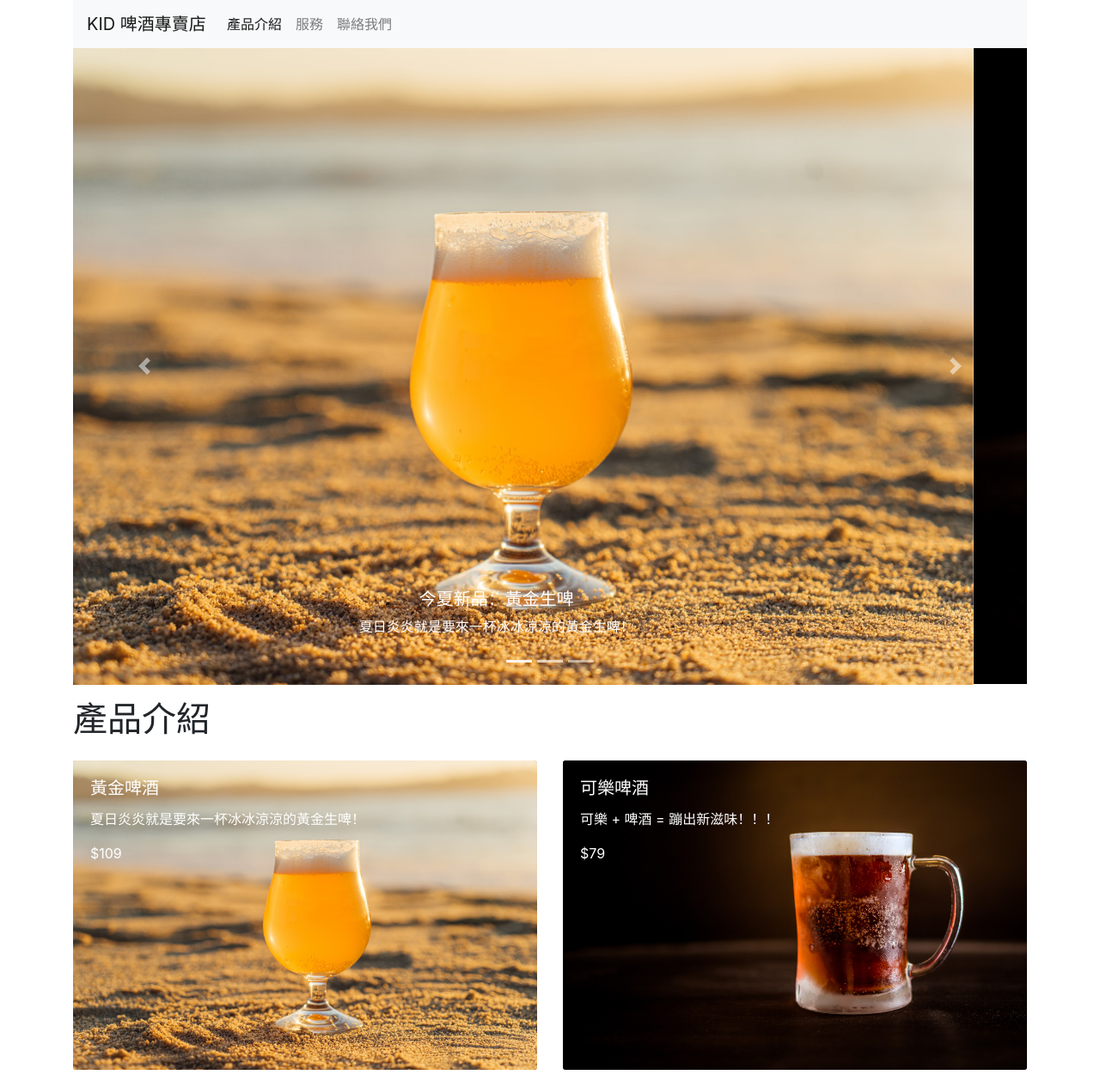
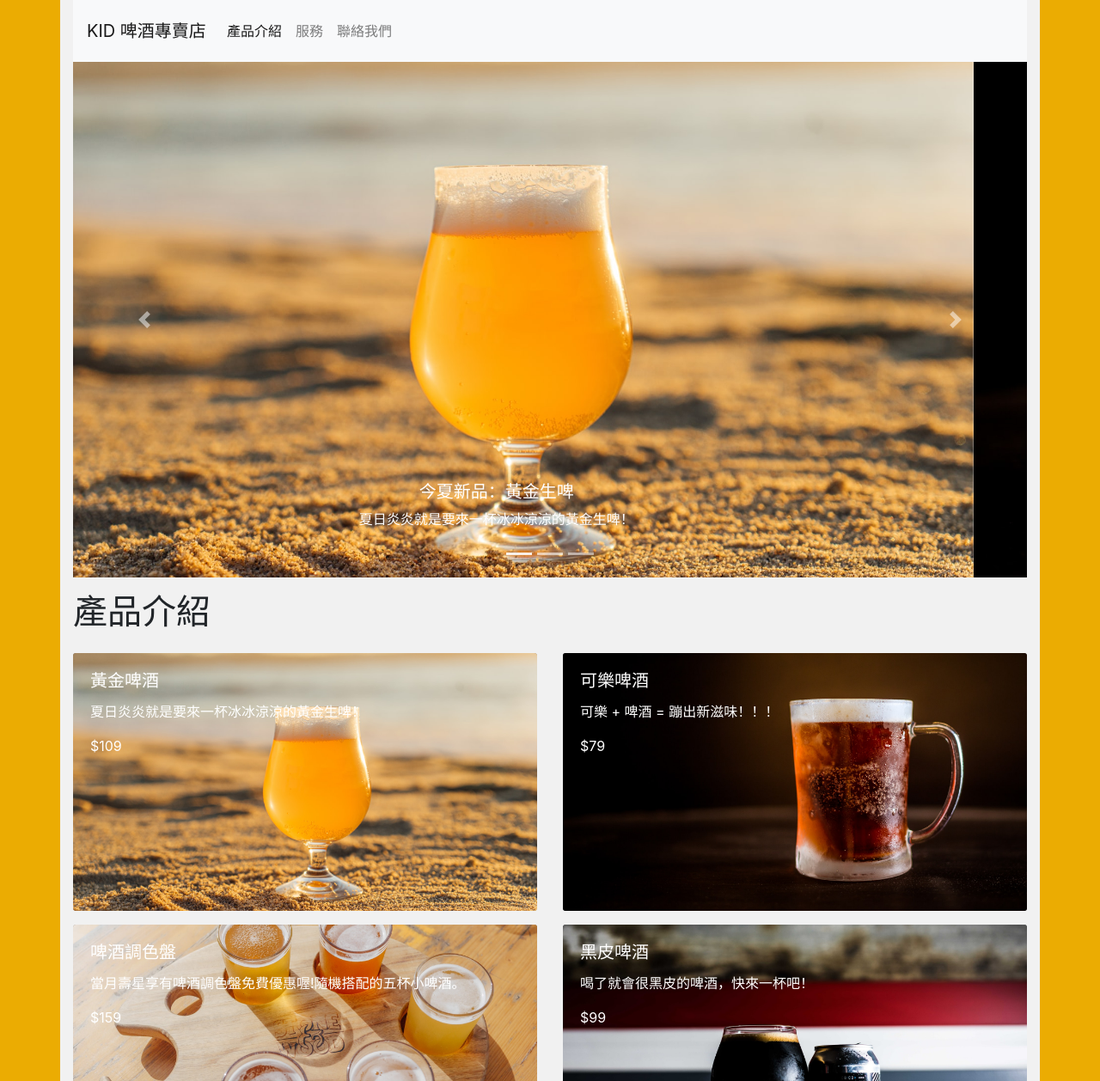
Before and after one commit to KID421/Web_HC_TC_Bootstrap_Beer, a plain HTML site: page index.html in a window 1280 px wide. Shown: the top 1258 px of the page at 86% size. Drawn offline with nearby package versions, Linux system fonts and the light colour scheme.

Commit message:
完成高度設定與所有樣式

```diff
--- a/index.html
+++ b/index.html
@@ -7,6 +7,7 @@
     <title>KID 啤酒專賣店</title>
     <link rel="stylesheet" href="https://stackpath.bootstrapcdn.com/bootstrap/4.5.0/css/bootstrap.min.css"
         integrity="sha384-9aIt2nRpC12Uk9gS9baDl411NQApFmC26EwAOH8WgZl5MYYxFfc+NcPb1dKGj7Sk" crossorigin="anonymous">
+        <link rel="stylesheet" href="./style.css">
 </head>
 
 <body>
@@ -14,7 +15,7 @@
     <!-- 容器 -->
     <div class="container">
         <!-- 導覽列 -->
-        <nav class="navbar navbar-expand-lg navbar-light bg-light">
+        <nav class="navbar navbar-expand-lg navbar-light bg-light py-3">
             <a class="navbar-brand" href="#">KID 啤酒專賣店</a>
             <button class="navbar-toggler" type="button" data-toggle="collapse" data-target="#navbarNav"
                 aria-controls="navbarNav" aria-expanded="false" aria-label="Toggle navigation">
@@ -178,7 +179,7 @@
                 </div>
             </div>
             <div class="form-group row">
-                <div class="col-sm-10">
+                <div class="col-sm-12 text-center py-3">
                     <button type="submit" class="btn btn-primary">送出</button>
                 </div>
             </div>
--- /dev/null
+++ b/style.scss
@@ -0,0 +1,25 @@
+// 輪播 圖片
+body {
+    background: #ebac02;
+}
+
+.container {
+    background: #f1f1f1;
+}
+
+.carousel-item img {
+    height: 600px;
+    // 元素適應：自動縮放
+    object-fit: cover;
+}
+
+.card-img {
+    height: 300px !important;
+    object-fit: cover;
+}
+
+// 卡片 圖片
+.card img {
+    height: 500px;
+    object-fit: cover;
+}
```
Also changed, not shown: style.css (added), 1 other file.
